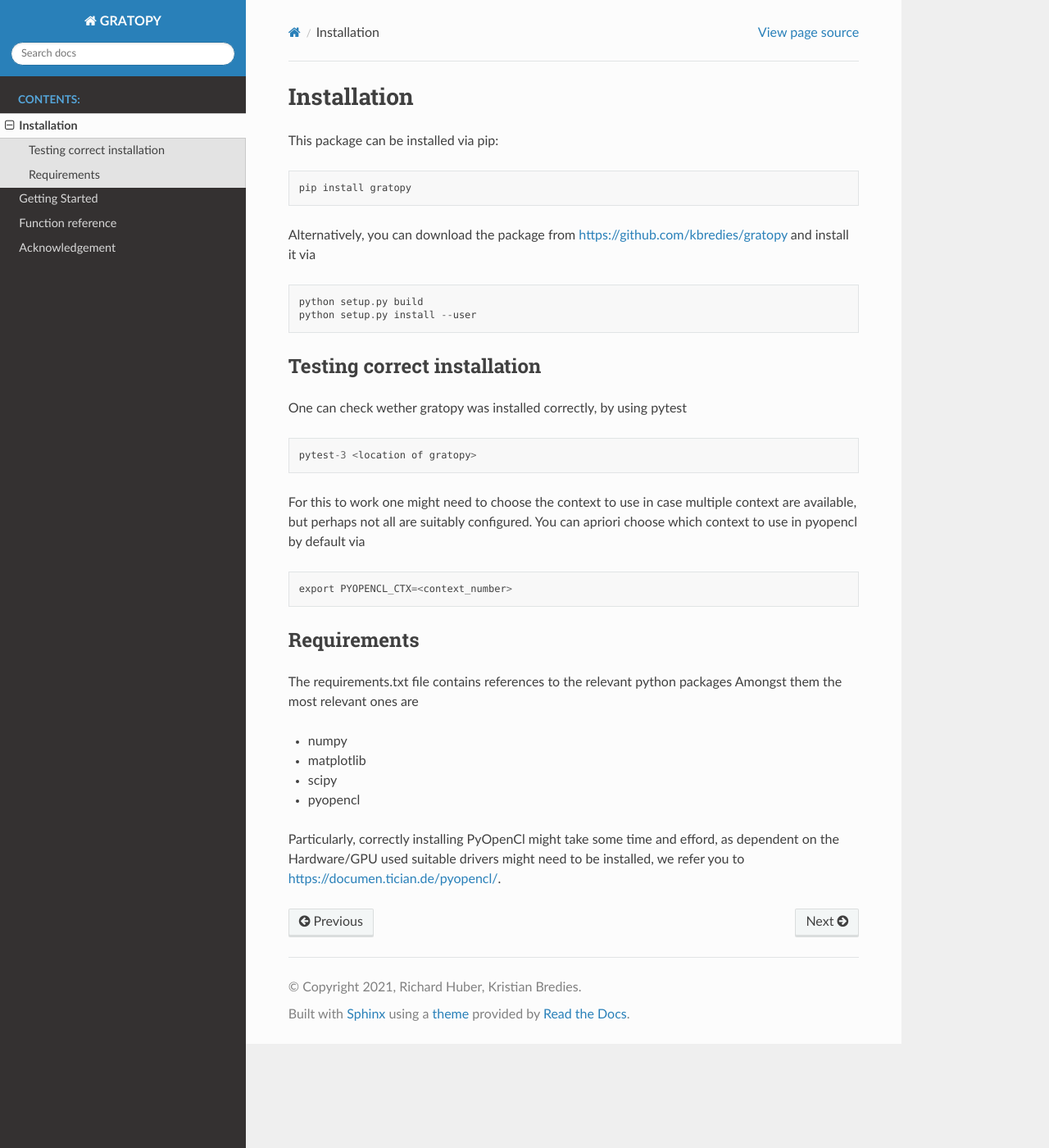
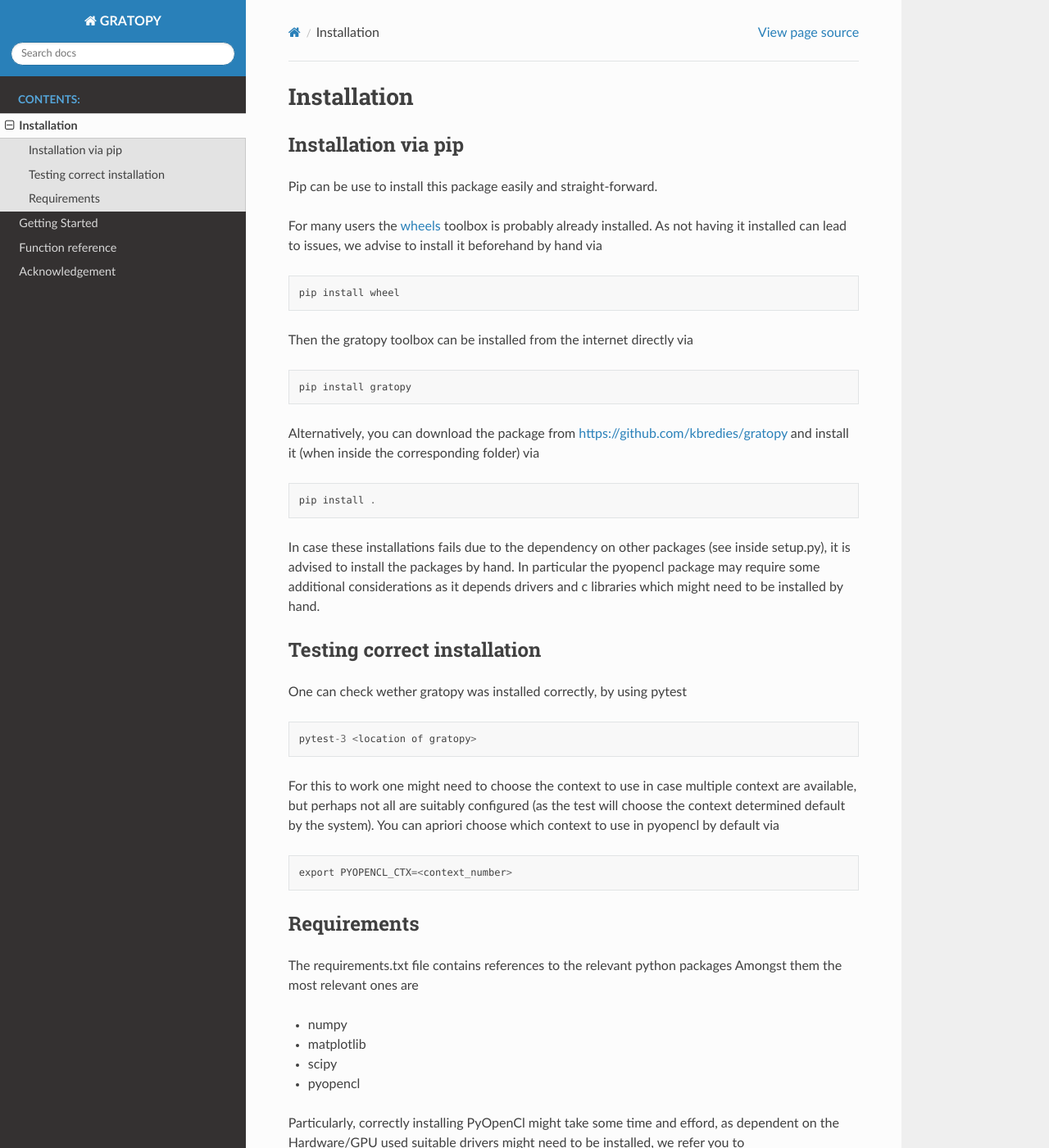
Before and after one commit to kbredies/gratopy, a Sphinx documentation site: the page built from doc/source/installation.rst, in a window 1280 px wide and 1400 px high. Shown: the whole window at 82% size. Built offline with Sphinx 7.4.7 and the Read the Docs theme 2.0.0, drawn with Linux system fonts in a browser that asks for light colours.

Commit message:
Update setup for packaging

```diff
--- a/doc/source/installation.rst
+++ b/doc/source/installation.rst
@@ -1,18 +1,25 @@
 Installation
 *************
 
+Installation via pip
+=====================
+Pip can be use to install this package easily and straight-forward.
 
+For many users the `wheels <https://pypi.org/project/wheel/>`_ toolbox is probably already installed. As not having it installed can lead to issues, we advise to install it beforehand by hand via
+::
+    pip install wheel
 
-This package can be installed via pip:
+Then the gratopy toolbox can be  installed from the internet directly via
 ::
     pip install gratopy
 
 Alternatively, you can download the package from `<https://github.com/kbredies/gratopy>`_
-and install it via
+and install it (when inside the corresponding folder) via
 ::
-    python setup.py build
-    python setup.py install --user
+    pip install .
 
+In case these installations fails due to the dependency on other packages (see inside setup.py), it is advised to install the packages by hand. In particular the pyopencl package may require some additional
+considerations as it depends drivers and c libraries which might need to be installed by hand.
 
 Testing correct installation
 ===============================
@@ -20,7 +27,7 @@ One can check wether gratopy was installed correctly, by using pytest
 ::
     pytest-3 <location of gratopy>
 
-For this to work one might need to choose the context to use in case multiple context are available, but perhaps not all are suitably configured. You can apriori choose which context to use in pyopencl by default via
+For this to work one might need to choose the context to use in case multiple context are available, but perhaps not all are suitably configured (as the test will choose the context determined default by the system). You can apriori choose which context to use in pyopencl by default via
 ::
     export PYOPENCL_CTX=<context_number>
 
```
Also changed, not shown: README.md (renamed from readme.md, +46 -7 lines), requirements.txt (added, +17 -0 lines), setup.py (+33 -1 lines), 3 other files.
